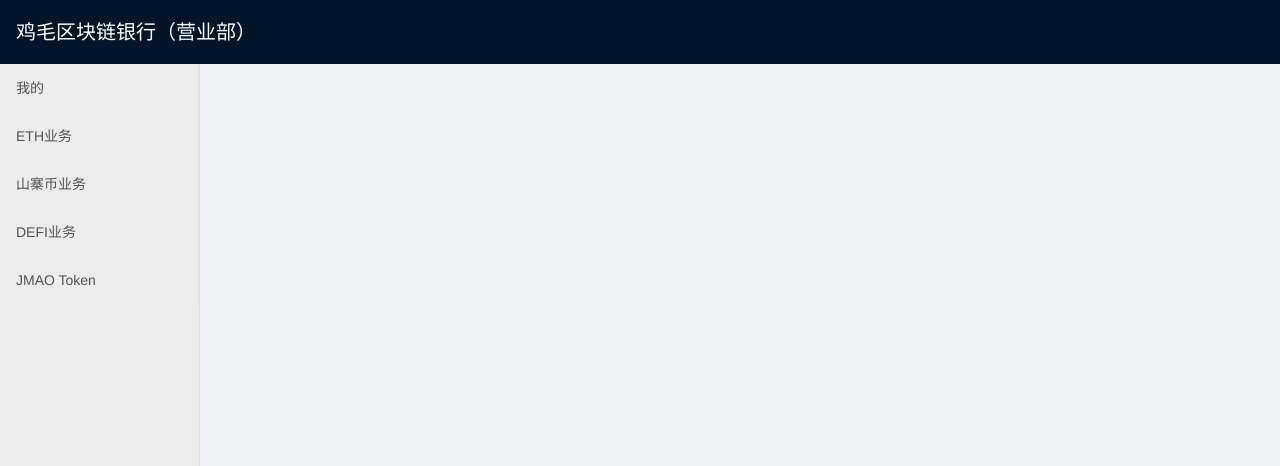
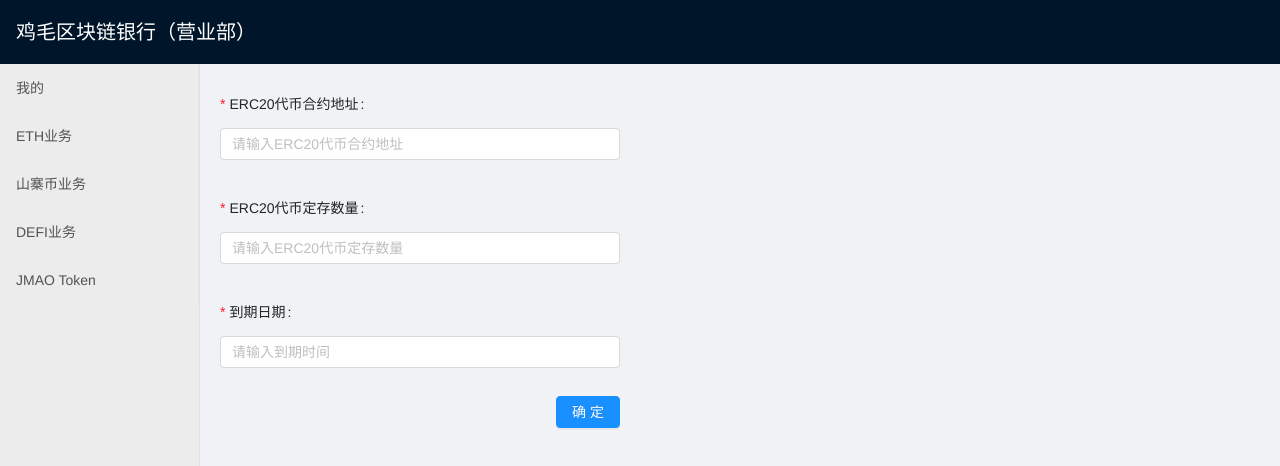
Before and after one commit to wrule/time-deposit-ui, a Vue app: page /erc20 in a window 1280 px wide. Shown: the top 466 px of the page. Built offline with nearby package versions, Linux system fonts and the light colour scheme.

Commit message:
erc20业务的基本页面

```diff
--- a/src/app.tsx
+++ b/src/app.tsx
@@ -21,7 +21,9 @@ export default class App extends Vue {
                 <a-menu-item>
                   <router-link to={{ name: 'eth' }}>ETH业务</router-link>
                 </a-menu-item>
-                <a-menu-item>山寨币业务</a-menu-item>
+                <a-menu-item>
+                  <router-link to={{ name: 'erc20' }}>山寨币业务</router-link>
+                </a-menu-item>
                 <a-menu-item>DEFI业务</a-menu-item>
                 <a-menu-item>JMAO Token</a-menu-item>
               </a-menu>
--- a/src/router/index.ts
+++ b/src/router/index.ts
@@ -24,6 +24,11 @@ const routes: Array<RouteConfig> = [
     component: () => import('@/views/eth'),
   },
   {
+    path: '/erc20',
+    name: 'erc20',
+    component: () => import('@/views/erc20'),
+  },
+  {
     path: '/my',
     name: 'my',
     component: () => import('@/views/my'),
--- /dev/null
+++ b/src/views/erc20/index.module.scss
@@ -0,0 +1,13 @@
+.view {
+  .form {
+    width: 400px;
+    .item {
+      width: 100%;
+    }
+    .control {
+      display: flex;
+      justify-content: space-between;
+      align-items: center;
+    }
+  }
+}
--- /dev/null
+++ b/src/views/erc20/index.tsx
@@ -0,0 +1,79 @@
+import { Component, Vue, Prop, Watch, Emit } from 'vue-property-decorator';
+import { VNode } from 'vue';
+import style from './index.module.scss';
+
+interface Form {
+  address: string | null;
+  amount: number | null;
+  expireDate: number | null;
+}
+
+@Component
+export default class ViewERC20 extends Vue {
+
+  private form: Form = {
+    address: null,
+    amount: null,
+    expireDate: null,
+  };
+
+  private rules: any = {
+    address: [{ required: true, message: '请输入ERC20代币合约地址', trigger: 'blur', }],
+    amount: [{ required: true, message: '请输入ERC20代币定存数量', trigger: 'blur', }],
+    expireDate: [{ required: true, message: '请输入到期时间', trigger: 'blur', }],
+  };
+
+  private handleClick() {
+    console.log(this.form);
+  }
+
+  public render(): VNode {
+    return (
+      <div class={style.view}>
+        <a-form-model
+          class={style.form}
+          ref="form"
+          props={{
+            model: this.form,
+          }}
+          rules={this.rules}
+          labelAlign="left">
+          <a-form-model-item
+            label="ERC20代币合约地址"
+            prop="address">
+            <a-input
+              class={style.item}
+              v-model={this.form.address}
+              placeholder="请输入ERC20代币合约地址"
+            />
+          </a-form-model-item>
+          <a-form-model-item
+            label="ERC20代币定存数量"
+            prop="amount">
+            <a-input-number
+              class={style.item}
+              v-model={this.form.amount}
+              placeholder="请输入ERC20代币定存数量"
+            />
+          </a-form-model-item>
+          <a-form-model-item
+            label="到期日期"
+            prop="expireDate">
+            <a-date-picker
+              class={style.item}
+              v-model={this.form.expireDate}
+              show-time
+              placeholder="请输入到期时间"
+            />
+          </a-form-model-item>
+          <a-form-model-item>
+            <div class={[style.item, style.control]}>
+              <span></span>
+              <a-button onClick={this.handleClick} type="primary">确定</a-button>
+            </div>
+          </a-form-model-item>
+        </a-form-model>
+      </div>
+    );
+  }
+}
```
